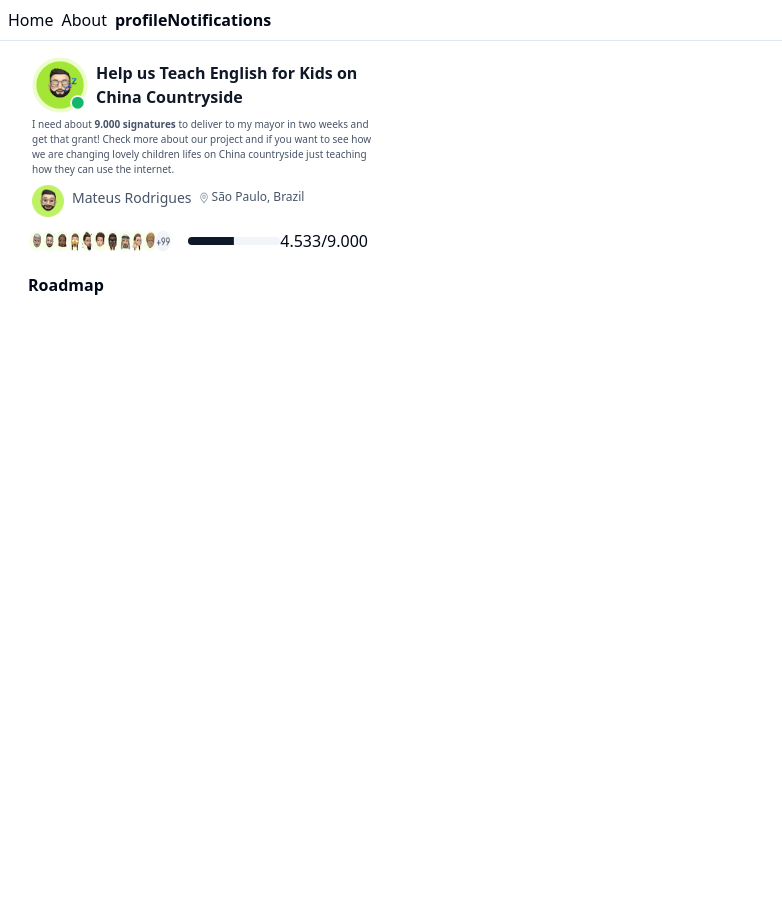
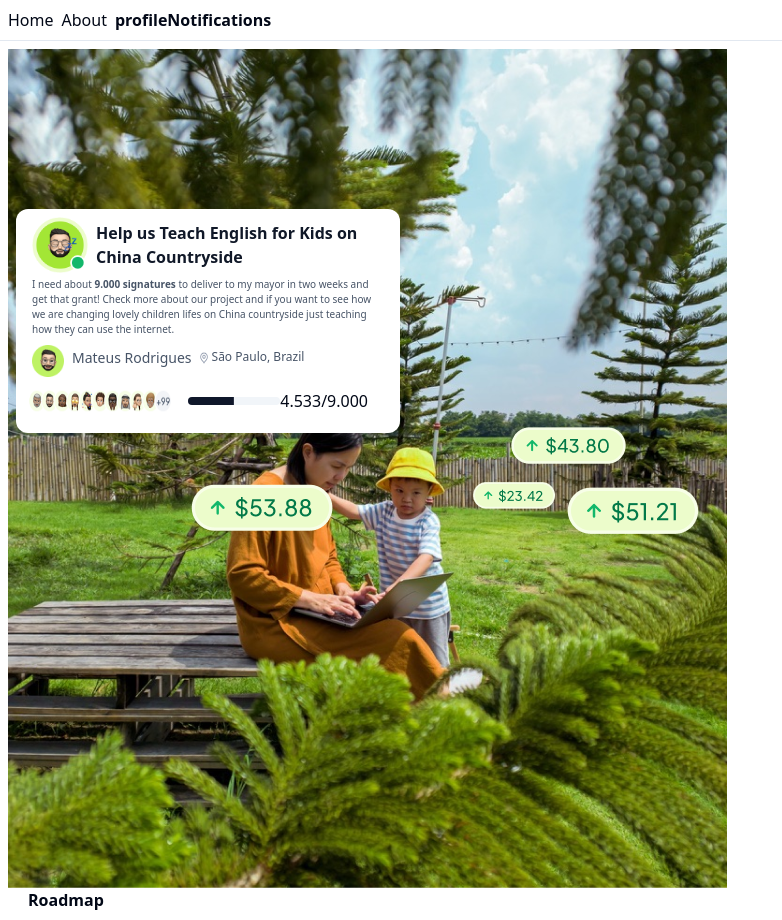
Before and after one commit to Aprender-e-Crescer/crowdfy, a React (Vite) app: page /profileNotifications in a window 1280 px wide. Shown: the whole page, without its empty margins (0-782 px from the left). Before the commit the page ends 800 px from the top, so only its background shows below. Built offline with nearby package versions, Linux system fonts and the light colour scheme.

Commit message:
Ajustando Mudanças

```diff
--- a/src/components/card.tsx
+++ b/src/components/card.tsx
@@ -10,7 +10,7 @@ export default function Card() {
     <div>
       <div>
         <div>
-          <div className="flex flex-col  bg-white  w-96 h-56 ml-2 rounded-xl">
+          <div className="flex flex-col absolute bg-white mt-40 w-96 h-56 ml-2 rounded-xl">
             <div className="flex">
               <img className="w-14 h-14 ml-4 mt-2" src={avatar} alt="" />
               <p className="mt-3 ml-2 text-[#101828] font-semibold">
@@ -40,6 +40,7 @@ export default function Card() {
               <p className="mr-8">4.533/9.000</p>
             </div>
           </div>
+          <img src={imagemFundo} alt="" />
         </div>
       </div>
     </div>
```
